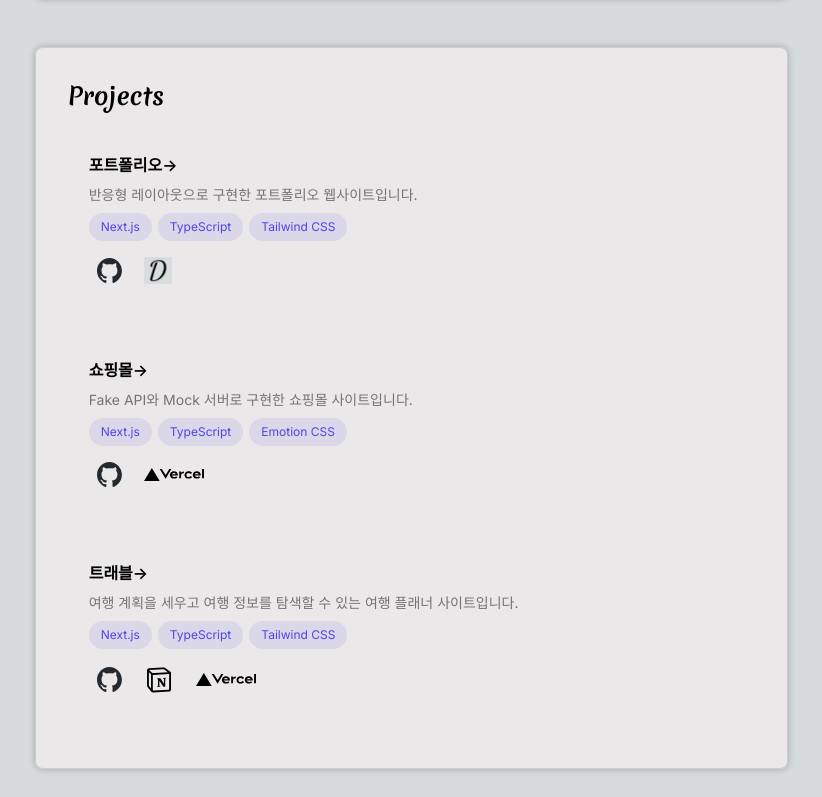
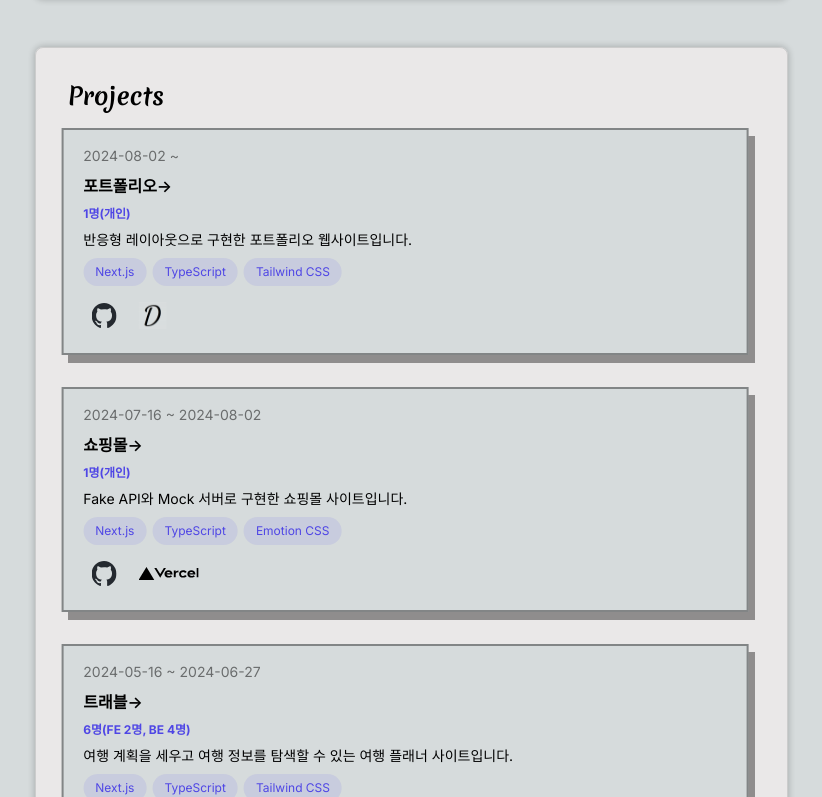
Before and after one commit to anony02/portfolio, a Next.js app: page / in a window 1280 px wide. Shown: the part 763-1560 px from the top of the page, without its empty margins (417-1239 px from the left). Built offline with nearby package versions, Linux system fonts and the light colour scheme.

Commit message:
💄 버튼 스타일 추가
버튼 스타일 추가

```diff
--- a/src/components/ProjectItem.tsx
+++ b/src/components/ProjectItem.tsx
@@ -2,18 +2,35 @@ import SkillList from "./SkillList";
 import LinkList from "./LinkList";
 import { ProjectType } from "@/data/types";
 
-export default function ProjectItem({ title, description, skills = [], links = [] }: ProjectType) {
+interface ProjectItemProps extends ProjectType {
+  onClick: () => void;
+}
+
+export default function ProjectItem({
+  title,
+  description,
+  period,
+  participants,
+  skills = [],
+  links = [],
+  onClick,
+}: ProjectItemProps) {
   return (
-    <li className="group rounded-lg border border-transparent px-5 py-4 transition-colors hover:border-gray-300 hover:bg-gray-100 hover:dark:border-gray-800 hover:dark:bg-gray-800/30 my-4">
-      <h3 className="mb-2 font-semibold group-hover:text-cyan-300">
+    <li className="relative group my-4 cursor-pointer" onClick={onClick}>
+      <div className="absolute inset-0 bg-[#00000064] dark:bg-[#ffffff64]" />
+      <div className="relative border-2 border-[#00000064] bg-[#d6dbdc] dark:border-[#ffffff64] dark:bg-[#1e1e1e] px-5 py-4 transition-colors transition-transform transform translate-x-[-0.4rem] translate-y-[-0.5rem] group-hover:translate-x-0 group-hover:translate-y-0">
+        <p className="mb-2 text-sm opacity-50">{period}</p>
+        <h3 className="mb-2 font-semibold">
           {title}
           <span className="inline-block transition-transform group-hover:translate-x-1 motion-reduce:transform-none">
             -&gt;
           </span>
         </h3>
-      <p className="m-0 text-sm opacity-50">{description}</p>
+        <p className="mb-2 font-bold text-xs text-indigo-600">{participants}</p>
+        <p className="m-0 text-sm">{description}</p>
         {skills.length > 0 && <SkillList skills={skills} />}
         {links.length > 0 && <LinkList links={links} />}
+      </div>
     </li>
   );
 }
```
Lines whose indentation alone changed are shown as unchanged.
